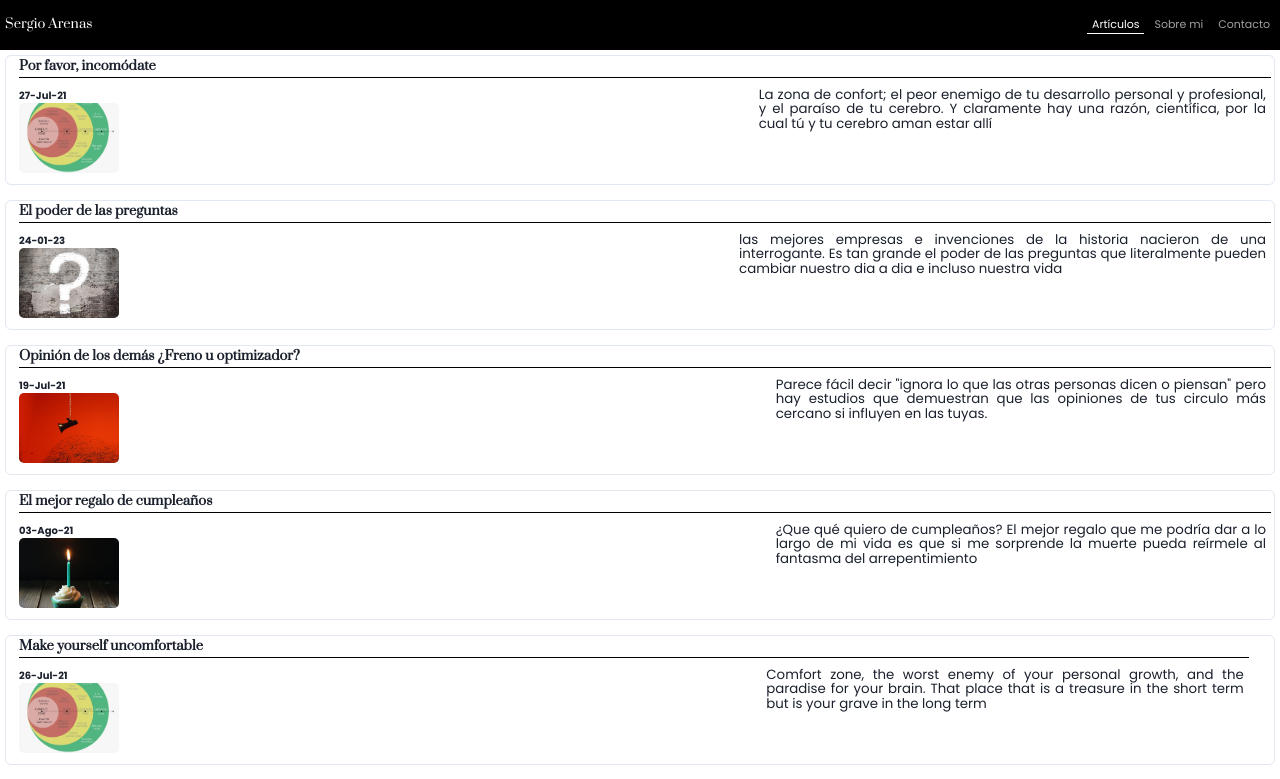
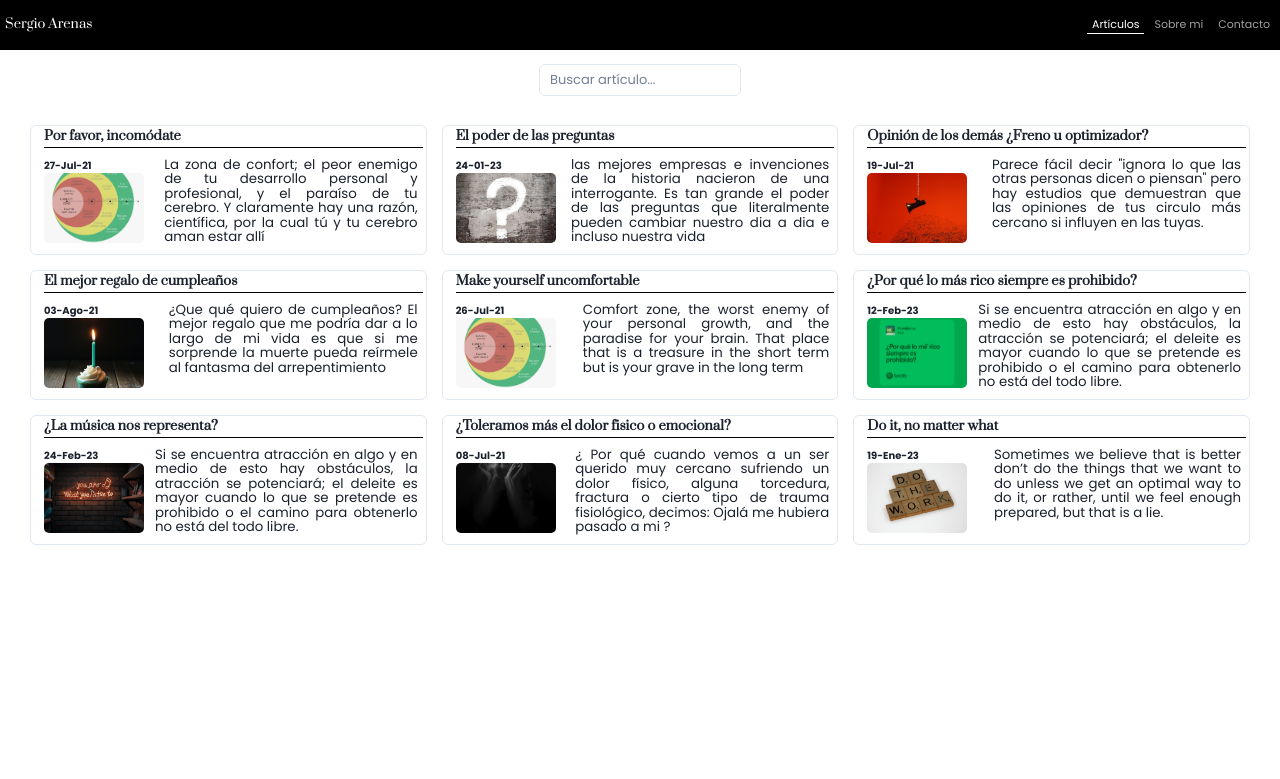
Before and after one commit to arenas025/personal-blog, a Next.js app: page /articles in a window 1280 px wide. Shown: the top 779 px of the page. Built offline with nearby package versions, Linux system fonts and the light colour scheme.

Commit message:
feat: :white_check_mark: music-searcher-grid

```diff
--- a/src/components/Header.tsx
+++ b/src/components/Header.tsx
@@ -29,23 +29,17 @@ export const Header = () => {
     const observer = new IntersectionObserver(
       ([entry]) => {
         setHeaderVisible(entry.isIntersecting)
-        // console.log(entry)
       },
       {
         threshold: 0.2,
       },
     )
-    // window.onscroll!(()=>{
-    // console.log('window.scrollY', window.scrollY, document.body.scrollHeight,window.innerHeight,100)
-    // }))
-
       observer.observe(headerRef.current)
   }, [HeaderVisible])
 
 
 
 
-  console.log(scrollValue)
   return (
     <div style={{ position: 'relative', zIndex: 4 }}>
       <div
--- /dev/null
+++ b/src/data/la-musica-nos-representa.mdx
@@ -0,0 +1,45 @@
+---
+title: '¿La música nos representa?'
+date: '24-Feb-23'
+slug: 'la-musica-nos-representa'
+languague: spanish
+description: 'Si se encuentra atracción en algo y en medio de esto hay obstáculos, la atracción se potenciará; el deleite es mayor cuando lo que se pretende es prohibido o el camino para obtenerlo no está del todo libre.'
+image: '/public/articlesCover/musica.png'
+
+---
+
+<Title content={'¿La música nos representa?'} />
+
+<P>
+  Música en estados de redes sociales, música en posts de redes sociales, música para hacer ejercicio, música para trabajar, música para estar triste, música para bañarse, y así, se podría seguir listando un sinnúmero de actividades en donde la música está presente; casi que se podría afirmar que <b> nosotros somos su compañía y no ella la nuestra.</b>
+  <br/>
+
+Evidentemente, no hay duda de que la música se ha convertido en una parte fundamental de nuestro diario vivir y que incluso la actividad más banal puede parece un poco mejor desde que esté sonando alguna de tus canciones favoritas y es en este instante, donde se cree que para cada momento que vivimos existe una canción, es en el que se vale preguntar <b> ¿La música representa lo que somos?.</b>
+
+  <br/>
+
+Claramente cuando se cuestiona esto, no solo se considera nuestro gusto por canciones específicas, pues alguien que sea fan de Christian Nodal puede gustar de una o varias canciones de Daft Punk pero no significa que se represente con este tipo de música.
+
+  <br/>
+
+Hay canciones para cada momento y las hay de todos los géneros, desde ranchera hasta metal, pero justamente esa diferencia es la que permite observar la relación que puede haber entre nuestra personalidad y nuestros gustos musicales.
+
+  <br/>
+
+Las personas buscan reflejar su identidad por medio de distintas maneras, ya sea en los lugares que frecuenta, la ropa que viste o, claramente, la música. Sin embargo, hay que aclarar que esto es una relación unidireccional; es decir, <b>los géneros musicales se convierten en favoritos con base en nuestra personalidad y no al revés</b>, nos dejamos conquistar de aquella música con la que nos sentimos identificados; <b>esta es la razón por la que cuando ofenden tus gustos musicales te sientes atacado.</b>
+
+  <br/>
+
+Pero no es solamente por los componentes que tiene la música como la melodía, el ritmo, la letra y demás, que conectamos con ella, también influyen los intérpretes de esta.
+
+  <br/>
+
+David M Greenberg, un investigador en la universidad de Bar-Ilan y Cambridge confirma esto, pues afirma lo siguiente <b> "Cuando las personas escuchan música, son conducidos por lo similares que los artistas son a ellos".</b> Y esto hace algo de sentido, pues seguramente el o la artista que hace la música que nos gusta, también se identifica con ese género musical y por ende tiene una personalidad similar a la nuestra.
+
+  <br/>
+
+Así que se podría decir que efectivamente el gusto musical refleja algo de nuestra personalidad, claramente no en su totalidad, pero sí nos puede dar una pincelada de lo que podríamos encontrar en las personas; así que <b> antes de conocer a alguien no estaría mal pedirle que te enseñe su Spotify </b>
+
+</P>
+
+<ShareWith slug={'lo-mas-rico-es-prohibido'}/>
--- a/src/pages/articles/index.tsx
+++ b/src/pages/articles/index.tsx
@@ -1,5 +1,5 @@
 import Image from 'next/image'
-import React from 'react'
+import React, { useState } from 'react'
 import image1 from '@/images/image-1.jpg'
 import { WorkingOn } from '@/components/WorkingOn'
 import { useRouter } from 'next/router'
@@ -12,6 +12,7 @@ import cumpleanos from '/public/articlesCover/cumpleanos.png'
 import preguntas from '/public/articlesCover/preguntas.png'
 import opinion from '/public/articlesCover/opinion.png'
 import prohibido from '/public/articlesCover/prohibido.png'
+import music from '/public/articlesCover/musica.png'
 import {
   Card,
   CardBody,
@@ -22,6 +23,7 @@ import {
   Text,
 } from '@chakra-ui/react'
 import Link from 'next/link'
+import styles from '../../styles/Articles.module.css'
 
 interface articleMetadata {
   title: string
@@ -58,15 +60,29 @@ const imagesList = [
     route: '/public/articlesCover/opinion.png',
   },
   {
-    element:prohibido,
+    element: prohibido,
     route: '/public/articlesCover/prohibido.png',
+  },
+  {
+    element: music,
+    route: '/public/articlesCover/musica.png',
   },
 ]
 
 const Index = ({ posts }: any) => {
+
+const [PostsFiltered, setPostsFiltered] = useState(posts)
+
   return (
-    <Flex direction={'column'} p="5px" gap="15px">
-      {posts.map((item: articleMetadata) => (
+    <div className={styles.container}>
+      <input placeholder='Buscar artículo...' onChange={(e)=> {
+        setPostsFiltered(
+        posts.filter((item:any) => {
+            return(item.title.toLowerCase().includes(e.currentTarget.value.toLowerCase()))
+        }))
+      }} className={styles.input} type="text" />
+      <div className={styles.mainContainer}>
+        {PostsFiltered.map((item: articleMetadata) => (
           <Link key={item.title} href={`/articles/${item.slug}`}>
             <Card
               onClick={() => {}}
@@ -75,12 +91,16 @@ const Index = ({ posts }: any) => {
               overflow="hidden"
               variant="outline"
               height={'130px'}
-            // objectFit="contain"
               objectPosition="center"
               p="3px"
             >
               <Stack>
-              <CardBody p="0px" pl="10px" display="flex" flexDirection="column">
+                <CardBody
+                  p="0px"
+                  pl="10px"
+                  display="flex"
+                  flexDirection="column"
+                >
                   <Heading
                     p="0px"
                     width="auto"
@@ -125,7 +145,8 @@ const Index = ({ posts }: any) => {
                         src={
                           imagesList.filter(
                             (photo) => photo.route === item.image,
-                        )[0].element }
+                          )[0].element
+                        }
                         alt="Cover image"
                       />
                       {/* <div style={{ display: 'flex', marginTop: '5px' }}>
@@ -164,18 +185,17 @@ const Index = ({ posts }: any) => {
                 <CardFooter
                   p={0}
                   pl="10px"
-                // borderBottom={'1px solid black'}
                   height="fit-content"
                   display={'flex'}
                   alignItems="center"
                   style={{ margin: '0px', width: 'fit-content' }}
-                // onClick={}
                 ></CardFooter>
               </Stack>
             </Card>
           </Link>
         ))}
-    </Flex>
+      </div>
+    </div>
   )
 }
 
--- a/src/styles/Articles.module.css
+++ b/src/styles/Articles.module.css
@@ -0,0 +1,44 @@
+  .mainContainer{
+    display: flex;
+    flex-direction: column;
+    padding: 5px;
+    gap: 15px;
+  }
+
+  .container{
+    display: flex;
+    flex-direction: column;
+    justify-content: center;
+    padding-top: 15px
+  }
+
+  .input{
+    font-family: 'Poppins';
+    font-size: 13px;
+    align-self: center;
+    padding:0 10px;
+    width: 200px;
+    outline: 1px solid #e2e8f0;
+    border-radius: 5px;
+    height:30px;
+    margin-bottom: 10px;
+}
+
+@Media(min-width:600px){
+  .mainContainer{
+    display:grid;
+    padding: 30px;
+    padding-top: 20px;
+    grid-template-columns: repeat(3, 1fr);
+  }
+  .input{
+    font-family: 'Poppins';
+    font-size: 13px;
+    align-self: center;
+    padding:0 10px;
+    width: 200px;
+    outline: 1px solid #e2e8f0;
+    border-radius: 5px;
+    height:30px;
+  }
+}
--- /dev/null
+++ b/src/styles/Contact.module.css
@@ -0,0 +1,25 @@
+.container{
+  background-color: black;
+  border-radius: 10px;
+  width: 90%;
+  padding: 50px;
+}
+
+.pContainer{
+  margin-bottom: 20px
+}
+
+@Media(min-width:600px){
+  .container{
+  background-color: black;
+  display: flex;
+  border-radius: 10px;
+  width: 70%;
+  padding: 50px;
+  align-items: center;
+  justify-content: space-between;
+}
+  .pContainer{
+    margin-bottom: 0px
+  }
+}
```
Also changed, not shown: src/pages/contact/index.tsx (+3 -13 lines), public/articlesCover/musica.png (added). Lines whose indentation alone changed are shown as unchanged.
